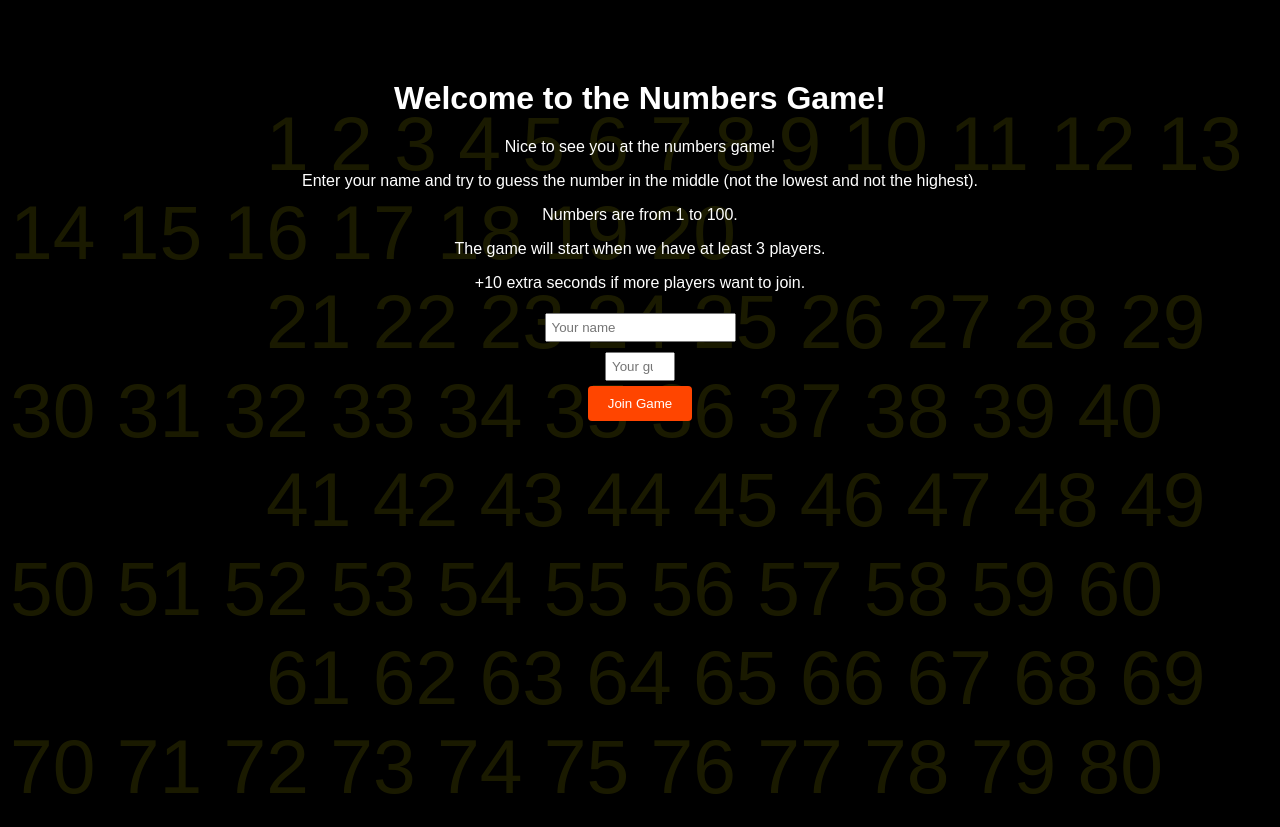
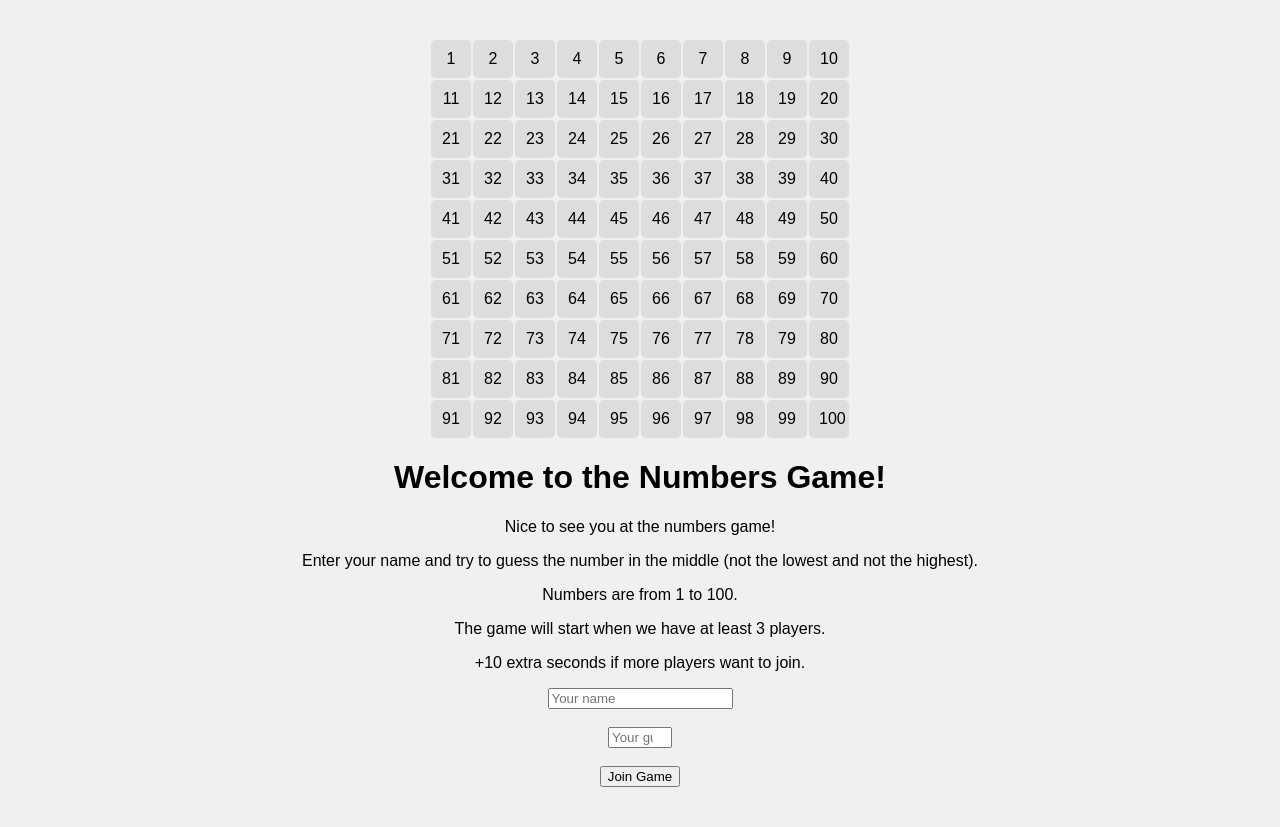
Before and after one commit to mclerke64/skaiciuzaidimas, a Flask app: page / in a window 1280 px wide. Before the commit the page ends 794 px from the top, so only its background shows below. Run offline with Flask 3, Linux system fonts and the light colour scheme; some libraries are stand-ins or nearby versions.

Commit message:
Update index.html

```diff
--- a/templates/index.html
+++ b/templates/index.html
@@ -4,106 +4,103 @@
     <title>Numbers Game</title>
     <style>
         body {
-            background: black;
-            color: white;
+            font-family: Arial, sans-serif;
+            text-align: center;
+            background-color: #f0f0f0;
             margin: 0;
-            padding: 0;
-            overflow: hidden;
-            font-family: Arial, sans-serif;
+            padding: 20px;
         }
-        .background-numbers {
-            position: fixed;
-            top: 0;
-            left: 0;
-            width: 100vw;
-            height: 100vh;
-            z-index: 0;
-            opacity: 0.1;
-            font-size: 6vw;
-            color: yellow;
-            display: flex;
-            flex-wrap: wrap;
-            align-items: center;
+        .number-grid {
+            display: grid;
+            grid-template-columns: repeat(10, 40px);
+            gap: 2px;
             justify-content: center;
+            margin: 20px 0;
+        }
+        .number-grid div {
+            background-color: #ddd;
             padding: 10px;
-            box-sizing: border-box;
+            border-radius: 5px;
         }
-        .background-numbers span {
-            white-space: pre-wrap;
+        .players {
+            margin: 20px 0;
         }
-        .content {
-            position: relative;
-            z-index: 1;
-            text-align: center;
-            margin-top: 10vh;
+        .timer {
+            font-size: 1.5em;
+            color: red;
+            margin: 10px 0;
         }
-        .timer { font-size: 1.5em; color: yellow; margin: 10px; }
-        .players { margin-top: 20px; }
-        .error { color: red; }
-        input[type="text"], input[type="number"] {
-            margin: 5px;
-            padding: 5px;
-        }
-        button {
-            padding: 10px 20px;
-            background-color: #ff4500;
-            color: white;
-            border: none;
-            border-radius: 4px;
-            cursor: pointer;
-        }
-        button:hover { background-color: #e03e00; }
     </style>
     <script src="https://cdn.socket.io/4.7.5/socket.io.min.js"></script>
     <script>
         const socket = io();
+        let countdownInterval;
+
         socket.on('update_game_state', (data) => {
-            const playersDiv = document.getElementById('players');
-            playersDiv.innerHTML = data.players.map(p => `${p.name} (guess ${p.guess})`).join('<br>');
-        });
-        socket.on('update_countdown', (data) => {
-            const timer = document.getElementById('timer');
-            if (data.countdown_active && data.remaining_time > 0) {
-                timer.textContent = `Waiting for more players: ${Math.ceil(data.remaining_time)}s`;
-                timer.style.display = 'block';
-            } else {
-                timer.style.display = 'none';
+            const playersDiv = document.querySelector('.players');
+            playersDiv.innerHTML = data.players.map(p => `${p.name} (guess hidden)`).join('<br>');
+            if (data.game_started) {
+                window.location.href = '/result';
             }
         });
-        socket.on('redirect_to_result', () => window.location.href = '/result');
+
+        socket.on('update_countdown', (data) => {
+            const timerDiv = document.querySelector('.timer');
+            if (data.countdown_active) {
+                timerDiv.style.display = 'block';
+                if (!countdownInterval) {
+                    countdownInterval = setInterval(() => {
+                        const remaining = Math.max(0, data.remaining_time - 0.1);
+                        timerDiv.textContent = `Time remaining: ${remaining.toFixed(1)}s`;
+                        if (remaining <= 0) {
+                            clearInterval(countdownInterval);
+                            countdownInterval = null;
+                        }
+                    }, 100);
+                }
+            } else {
+                timerDiv.style.display = 'none';
+                if (countdownInterval) {
+                    clearInterval(countdownInterval);
+                    countdownInterval = null;
+                }
+            }
+        });
+
+        socket.on('redirect_to_result', () => {
+            window.location.href = '/result';
+        });
+
+        socket.on('game_reset', () => {
+            location.reload();
+        });
     </script>
 </head>
 <body>
-    <div class="background-numbers">
-        <span>
-            1 2 3 4 5 6 7 8 9 10 11 12 13 14 15 16 17 18 19 20
-            21 22 23 24 25 26 27 28 29 30 31 32 33 34 35 36 37 38 39 40
-            41 42 43 44 45 46 47 48 49 50 51 52 53 54 55 56 57 58 59 60
-            61 62 63 64 65 66 67 68 69 70 71 72 73 74 75 76 77 78 79 80
-            81 82 83 84 85 86 87 88 89 90 91 92 93 94 95 96 97 98 99 100
-        </span>
+    <div class="number-grid">
+        {% for i in range(1, 101) %}
+            <div>{{ i }}</div>
+        {% endfor %}
     </div>
-    <div class="content">
     <h1>Welcome to the Numbers Game!</h1>
     <p>Nice to see you at the numbers game!</p>
     <p>Enter your name and try to guess the number in the middle (not the lowest and not the highest).</p>
     <p>Numbers are from 1 to 100.</p>
     <p>The game will start when we have at least 3 players.</p>
     <p>+10 extra seconds if more players want to join.</p>
-        <div id="timer" class="timer" style="display: none;"></div>
-        <form method="POST" action="/">
-            <input type="text" name="name" placeholder="Your name" required><br>
-            <input type="number" name="guess" placeholder="Your guess" min="1" max="100" required><br>
+    <div class="timer" style="display: none;">Time remaining: 10.0s</div>
+    <form method="POST">
+        <input type="text" name="name" placeholder="Your name" required><br><br>
+        <input type="number" name="guess" placeholder="Your guess" min="1" max="100" required><br><br>
         <button type="submit">Join Game</button>
     </form>
     {% if error %}
-            <p class="error">{{ error }}</p>
+        <p style="color: red;">{{ error }}</p>
     {% endif %}
-        <div class="players" id="players">
+    <div class="players">
         {% for player in players %}
             {{ player.name }} (guess hidden)<br>
         {% endfor %}
     </div>
-    </div>
 </body>
 </html>
```
Lines whose indentation alone changed are shown as unchanged.
